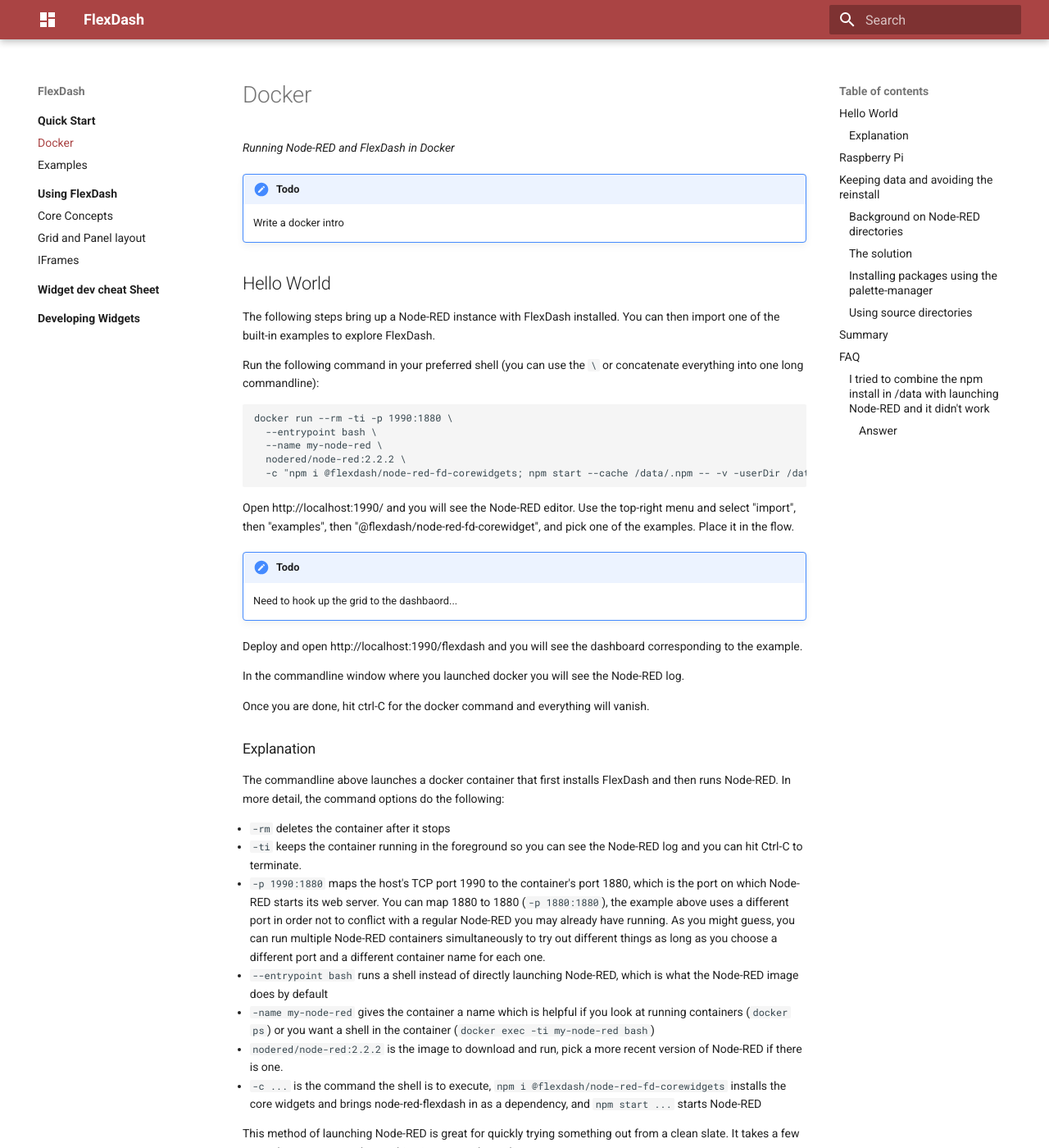
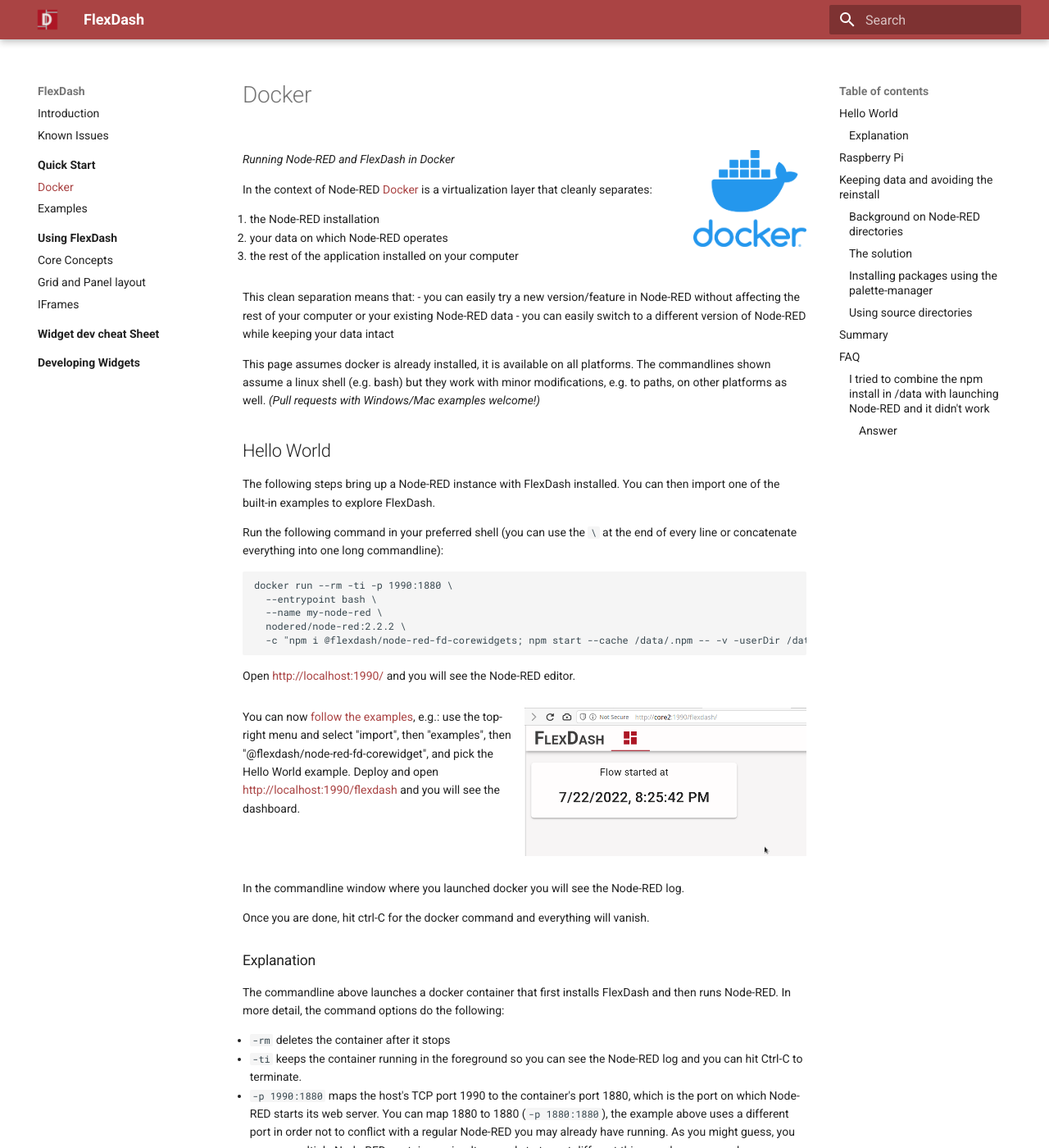
Before and after one commit to flexdash/docs, an MkDocs documentation site: the page built from docs/quick-start/docker.md, in a window 1280 px wide and 1400 px high. Shown: the whole window at 82% size. Built offline with MkDocs 1.6.1 and Material for MkDocs 9.7.7, drawn with Linux system fonts in a browser that asks for light colours.

Commit message:
update docs across the board

````diff
--- a/docs/quick-start/docker.md
+++ b/docs/quick-start/docker.md
@@ -1,17 +1,34 @@
 # Docker
+
+<figure markdown>
+![docker logo](docker.png){width="20%" align="right"}
 
 _Running Node-RED and FlexDash in Docker_
 
-!!! TODO
-    Write a docker intro
+In the context of Node-RED [Docker](docker.com) is a virtualization layer that
+cleanly separates:
+
+1. the Node-RED installation
+2. your data on which Node-RED operates
+3. the rest of the application installed on your computer
+</figure>
+
+This clean separation means that:
+- you can easily try a new version/feature in Node-RED without affecting the rest of your computer or your existing Node-RED data
+- you can easily switch to a different version of Node-RED while keeping your data intact
+
+This page assumes docker is already installed, it is available on all platforms.
+The commandlines shown assume a linux shell (e.g. bash) but they work with minor
+modifications, e.g. to paths, on other platforms as well.
+_(Pull requests with Windows/Mac examples welcome!)_
 
 ## Hello World
 
 The following steps bring up a Node-RED instance with FlexDash installed.
 You can then import one of the built-in examples to explore FlexDash.
 
-Run the following command in your preferred shell (you can use the `\` or concatenate
-everything into one long commandline):
+Run the following command in your preferred shell (you can use the `\` at the end of every line
+or concatenate everything into one long commandline):
 
 ```
 docker run --rm -ti -p 1990:1880 \
@@ -21,15 +38,17 @@ docker run --rm -ti -p 1990:1880 \
   -c "npm i @flexdash/node-red-fd-corewidgets; npm start --cache /data/.npm -- -v -userDir /data"
 ```
 
-Open http://localhost:1990/ and you will see the Node-RED editor. Use the top-right menu and
-select "import", then "examples", then "@flexdash/node-red-fd-corewidget", and pick one of
-the examples. Place it in the flow.
+Open [http://localhost:1990/](http://localhost:1990/) and you will see the Node-RED editor.
 
-!!! TODO
-    Need to hook up the grid to the dashbaord...
+<figure markdown>
+![hello-world import](hello-world-dash.png){width="50%" align="right"}
 
-Deploy and open http://localhost:1990/flexdash and you will see the dashboard corresponding
-to the example.
+You can now [follow the examples](examples.md), e.g.:
+use the top-right menu and select "import", then "examples",
+then "@flexdash/node-red-fd-corewidget", and pick the Hello World example.
+Deploy and open [http://localhost:1990/flexdash](http://localhost:1990/flexdash)
+and you will see the dashboard.
+</figure>
 
 In the commandline window where you launched docker you will see the Node-RED log.
 
--- a/mkdocs.yml
+++ b/mkdocs.yml
@@ -1,8 +1,8 @@
 site_name: FlexDash
 theme:
   name: material
-  icon:
-    logo: material/view-dashboard
+  favicon: docs.png
+  logo: docs.png
   features:
     - navigation.instant
     - navigation.tracking
@@ -15,6 +15,9 @@ markdown_extensions:
   - pymdownx.superfences
   - attr_list
   - md_in_html
+  - pymdownx.emoji:
+      emoji_index: !!python/name:materialx.emoji.twemoji
+      emoji_generator: !!python/name:materialx.emoji.to_svg
 
 plugins:
   - search
@@ -23,6 +26,8 @@ extra_css:
   - extra.css
 
 nav:
+  - index.md
+  - known-issues.md
   - "Quick Start":
     - quick-start/index.md
     - quick-start/docker.md
````
Also changed, not shown: README.md (+4 -0 lines), docs/developing-widgets/index.md (+2 -0 lines), docs/index.md (+10 -1 lines), docs/known-issues.md (added, +40 -0 lines), docs/quick-start/examples.md (+1 -1 lines), docs/docs.png (added), docs/quick-start/docker.png (added), 1 other file.
